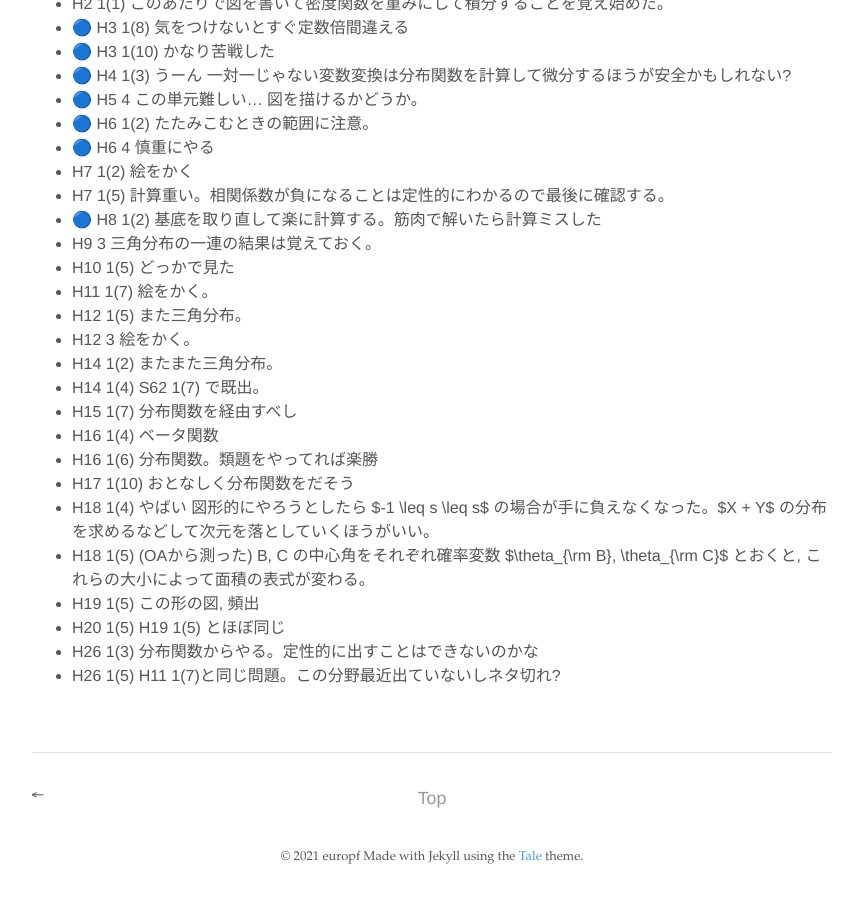
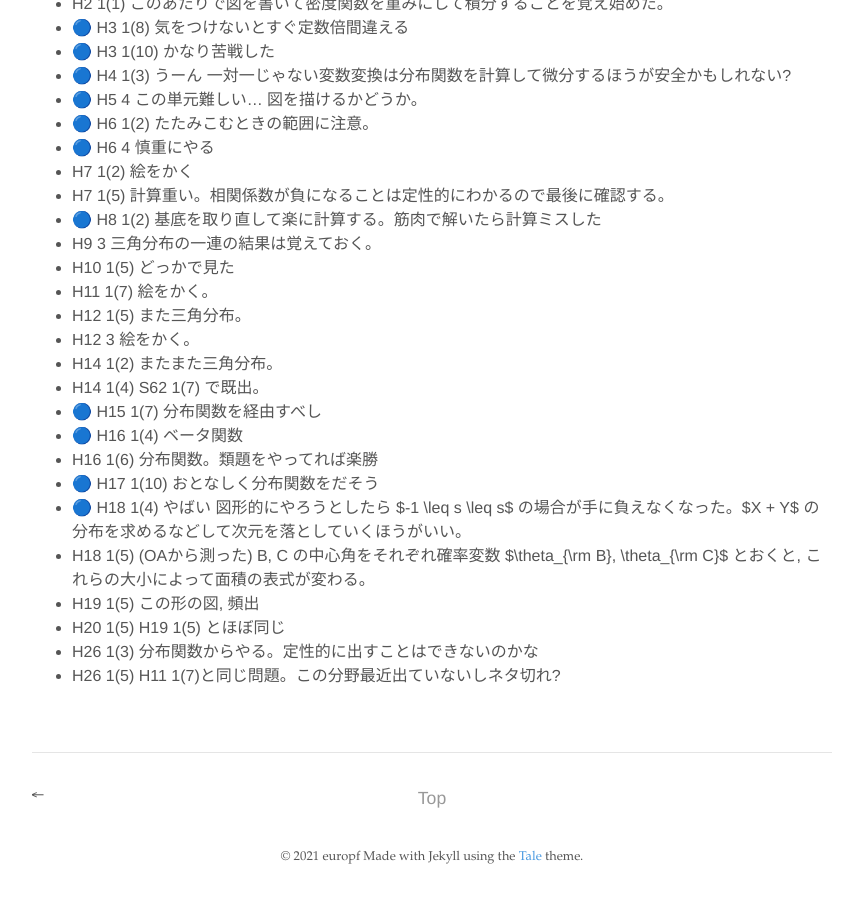
Before and after one commit to europf/europf.github.io, a Jekyll site: the page built from _posts/2021-10-02-introducing-tale.md, in a window 1280 px wide and 900 px high, scrolled down 1428 px. Shown: the whole window, without its empty margins (208-1065 px from the left). Built offline with Jekyll 4.4.1, drawn with Linux system fonts in a browser that asks for light colours.

Commit message:
ピピス

```diff
--- a/_posts/2021-10-02-introducing-tale.md
+++ b/_posts/2021-10-02-introducing-tale.md
@@ -58,11 +58,11 @@ excerpt_separator: <!--more-->
 - H12 3 絵をかく。
 - H14 1(2) またまた三角分布。
 - H14 1(4) S62 1(7) で既出。
-- H15 1(7) 分布関数を経由すべし
-- H16 1(4) ベータ関数
+- 🔵 H15 1(7) 分布関数を経由すべし
+- 🔵 H16 1(4) ベータ関数
 - H16 1(6) 分布関数。類題をやってれば楽勝
-- H17 1(10) おとなしく分布関数をだそう
-- H18 1(4) やばい 図形的にやろうとしたら $-1 \leq s \leq s$ の場合が手に負えなくなった。$X + Y$ の分布を求めるなどして次元を落としていくほうがいい。
+- 🔵 H17 1(10) おとなしく分布関数をだそう
+- 🔵 H18 1(4) やばい 図形的にやろうとしたら $-1 \leq s \leq s$ の場合が手に負えなくなった。$X + Y$ の分布を求めるなどして次元を落としていくほうがいい。
 - H18 1(5) (OAから測った) B, C の中心角をそれぞれ確率変数 $\theta_{\rm B}, \theta_{\rm C}$ とおくと, これらの大小によって面積の表式が変わる。
 - H19 1(5) この形の図, 頻出
 - H20 1(5) H19 1(5) とほぼ同じ
```
